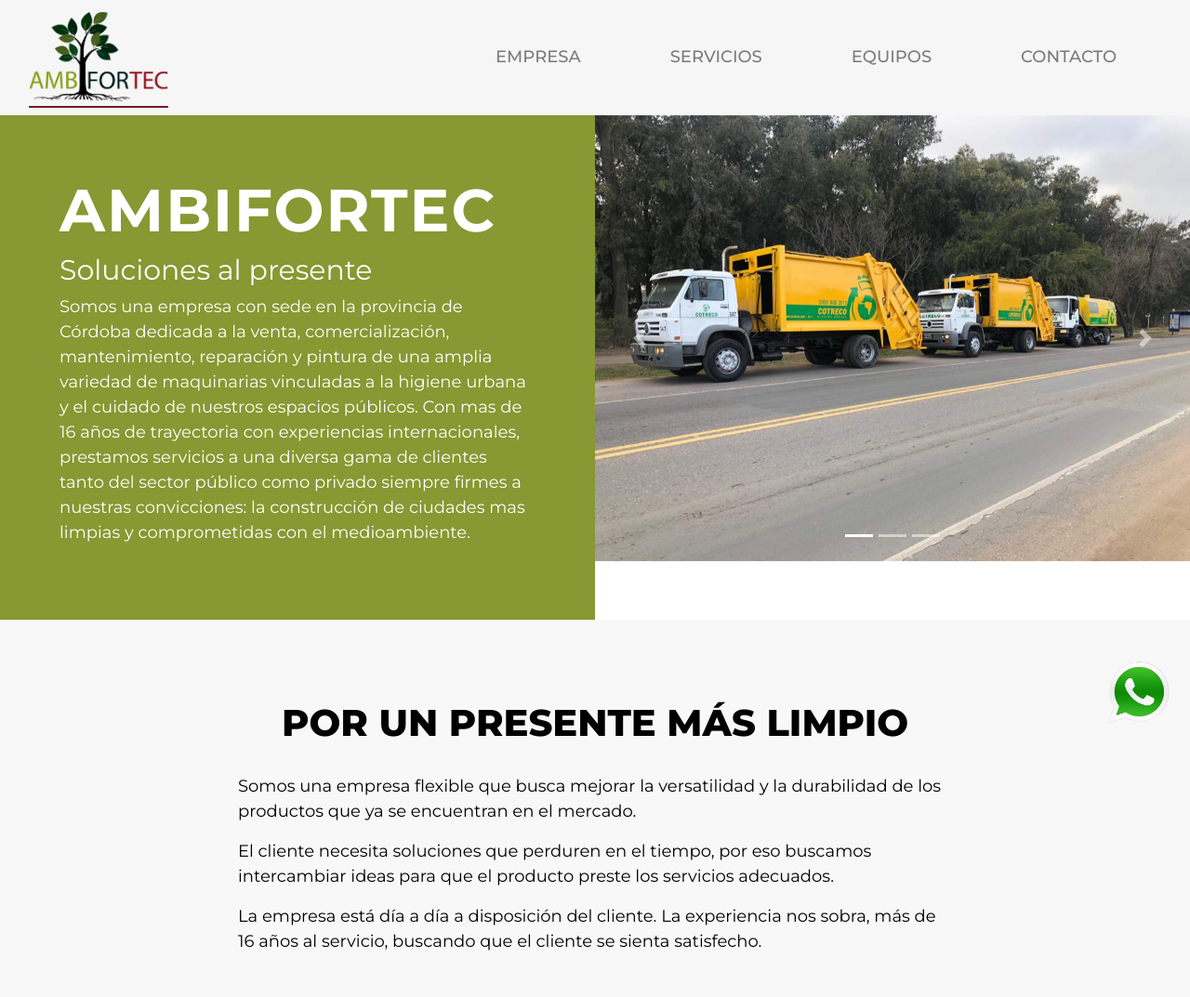
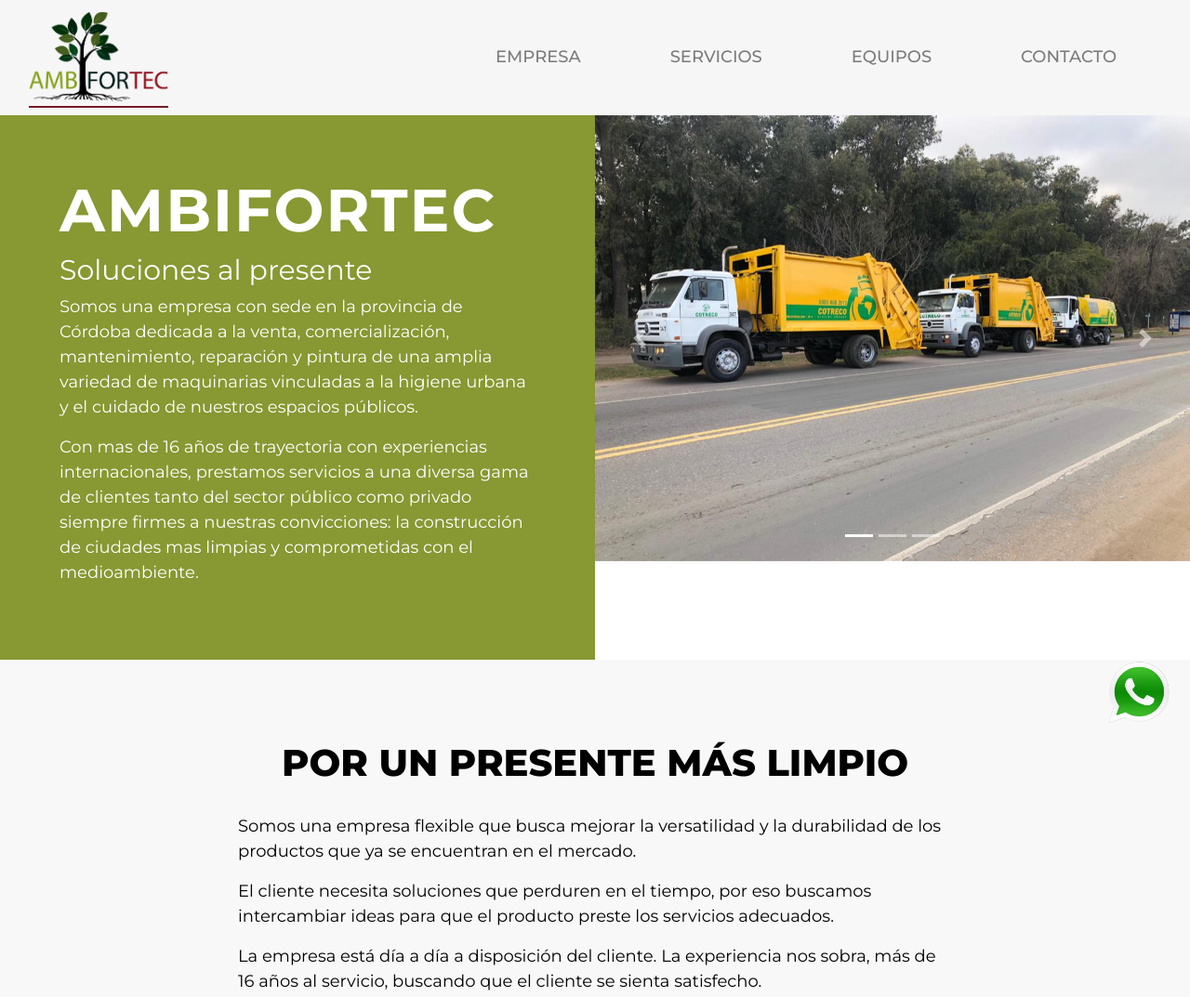
Before and after one commit to andybardagi/ambifortec-web, a plain HTML site: page index.html in a window 1280 px wide. Shown: the top 1073 px of the page at 93% size. Drawn offline with nearby package versions, Linux system fonts and the light colour scheme.

Commit message:
texto inicio con salto

```diff
--- a/index.html
+++ b/index.html
@@ -91,7 +91,8 @@
       <div class="col-lg-6 col-md-12 title-section">
         <h1>AMBIFORTEC</h1>
         <h3>Soluciones al presente</h3>
-        <p>Somos una empresa con sede en la provincia de Córdoba dedicada a la venta, comercialización, mantenimiento, reparación y pintura de una amplia variedad de maquinarias vinculadas a la higiene urbana y el cuidado de nuestros espacios públicos. Con mas de 16 años de trayectoria con experiencias internacionales, prestamos servicios a una diversa gama de clientes tanto del sector público como privado siempre firmes a nuestras convicciones: la construcción de ciudades mas limpias y comprometidas con el medioambiente.</p>
+        <p> Somos una empresa con sede en la provincia de Córdoba dedicada a la venta, comercialización, mantenimiento, reparación y pintura de una amplia variedad de maquinarias vinculadas a la higiene urbana y el cuidado de nuestros espacios públicos. </p>
+        <p>Con mas de 16 años de trayectoria con experiencias internacionales, prestamos servicios a una diversa gama de clientes tanto del sector público como privado siempre firmes a nuestras convicciones: la construcción de ciudades mas limpias y comprometidas con el medioambiente.</p>
       </div>
       <div class="col-lg-6 col-md-12 padd-carous">
         <div id="carousel" class="carousel slide" data-interval="3000">
```
